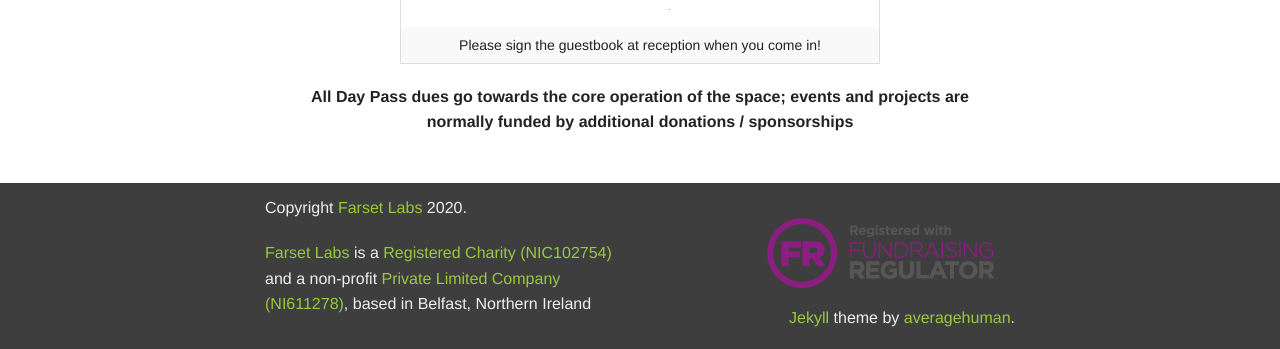
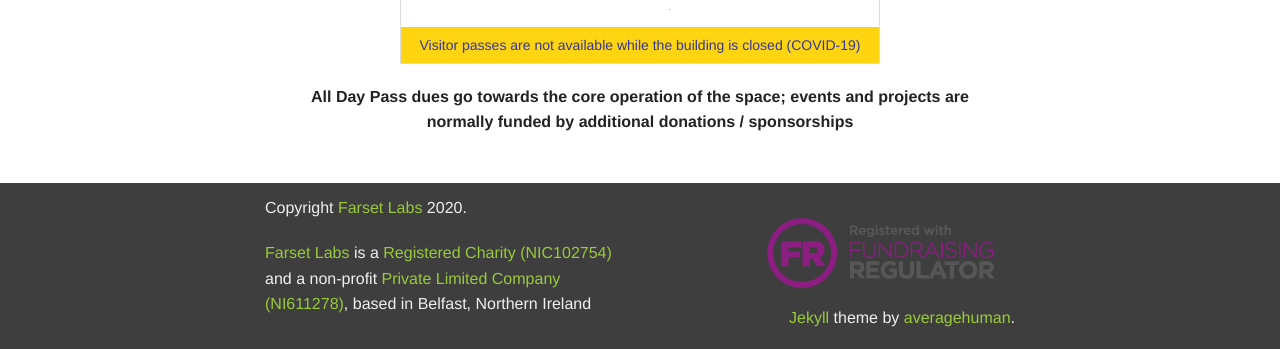
Before and after one commit to FarsetLabs/farsetlabs.github.io, a Jekyll site: the page built from hotdesk/index.html, in a window 1280 px wide, cut to the strip 987-1336 px from the top of the page. Built offline with Jekyll 4.4.1, drawn with Linux system fonts in a browser that asks for light colours; grey boxes are pictures that could not be loaded.

Commit message:
[COVID-19] Pause Visitor Pass Sales (#228)
Co-authored-by: Artemiy Kondratiev <art@farsetlabs.org.uk>

```diff
--- a/hotdesk/index.html
+++ b/hotdesk/index.html
@@ -23,18 +23,20 @@
       <tr>
         <td><input type="hidden" name="on0" value="Day Pass"></td>
         <td style="vertical-align:middle">
-          <select name="os0">
+          <select name="os0" disabled="true">
             <option value="Day Pass">Day Pass £5.00 GBP</option>
             <option value="Evening Pass (After 5pm)">Evening Pass (After 5pm) £3.00 GBP</option>
           </select> </td>
           <td style="vertical-align:middle">
             <input type="hidden" name="currency_code" value="GBP">
-          <input type="image" src="https://www.paypalobjects.com/en_GB/i/btn/btn_paynow_SM.gif" border="0" name="submit" alt="PayPal – The safer, easier way to pay online.">
+            <input disabled="true" type="image" src="https://www.paypalobjects.com/en_GB/i/btn/btn_paynow_SM.gif" border="0" name="submit" alt="PayPal – The safer, easier way to pay online.">
             <img alt="" border="0" src="https://www.paypalobjects.com/en_GB/i/scr/pixel.gif" width="1" height="1">
           </td>
       </tr>
-      <tr>
-        <td colspan="3" class="text-center">Please sign the guestbook at reception when you come in!</td>
+      <tr style="background: #ffd411;">
+        <td colspan="3" class="text-center">
+          <a href="https://blog.farsetlabs.org.uk/2020/03/covid-19-building-temporarily-closing/" target="_blank"> Visitor passes are not available while the building is closed (COVID-19)</a>
+        </td>
       </tr>
     </table>
   </form>
```
Lines whose indentation alone changed are shown as unchanged.
